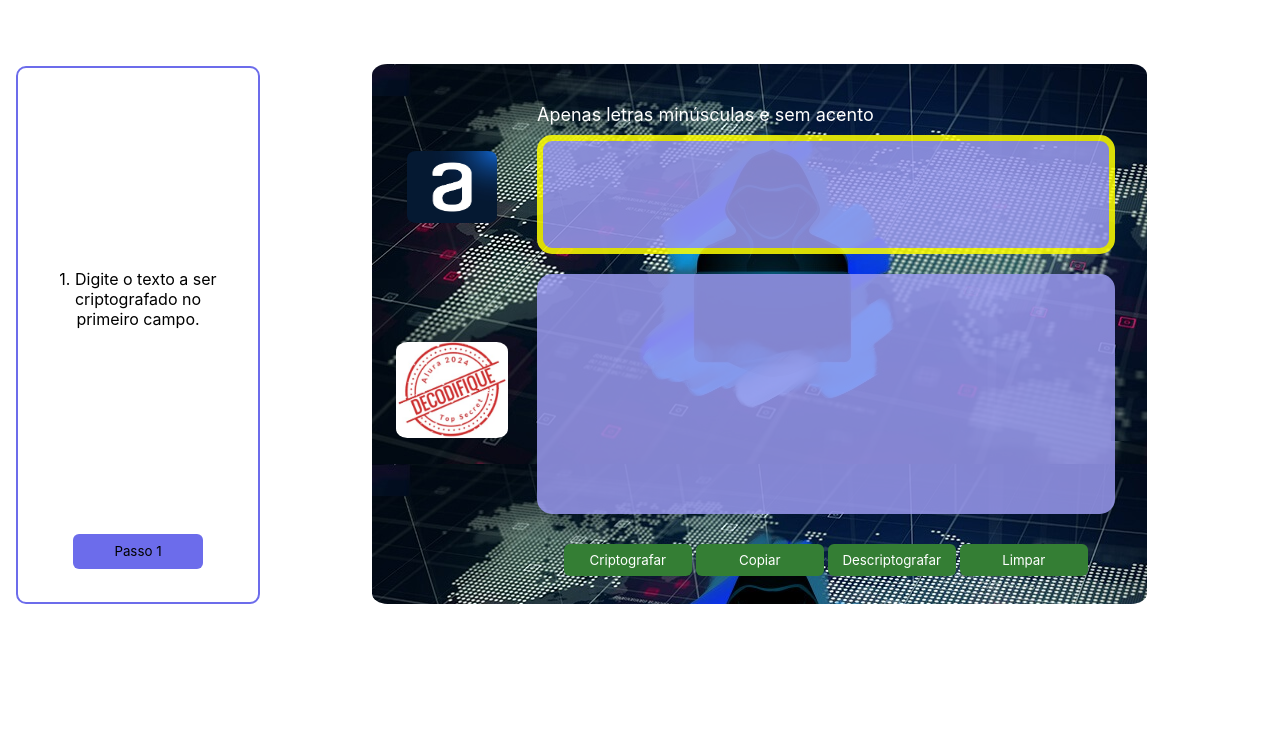
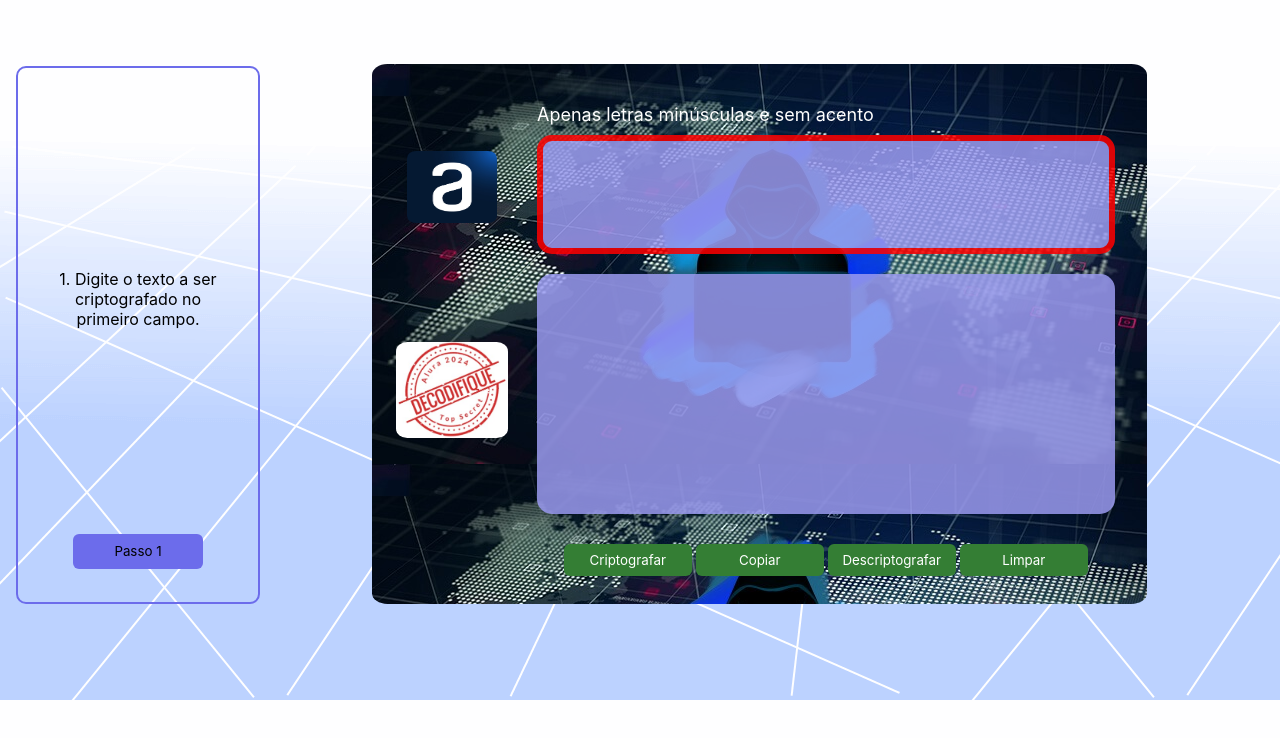
Before and after one commit to EridanPaz/alura-decodificador, a plain HTML site: page index.html in a window 1280 px wide. Both pictures are taken after a click on the button "Passos". Drawn offline with Linux system fonts and the light colour scheme.

Commit message:
:feat: inclusão da background-color no body e alteração da cor das bordas na orientação (para vermelho).

```diff
--- a/script.js
+++ b/script.js
@@ -246,7 +246,7 @@ function textoOrientacao(indice){
 
   switch (indice){
     case 0:
-      textInput.style.border = 'solid 6px yellow';
+      textInput.style.border = 'solid 6px red';
     break
     case 1:
       textInput.style.border       = 'none';
--- a/style.css
+++ b/style.css
@@ -5,6 +5,14 @@
    font-family: 'inter', sans-serif;
    /* background: #E9ECF8; */
 
+}
+
+body{
+   min-height: 100vh;
+   background-image: url('./assets/images/Background.jpg');
+   /* background-size: 100%;
+   background-position: top; */
+   /* border: solid 2px red; */
 }
 
 main{
```
Also changed, not shown: assets/images/Background.jpg (added).
